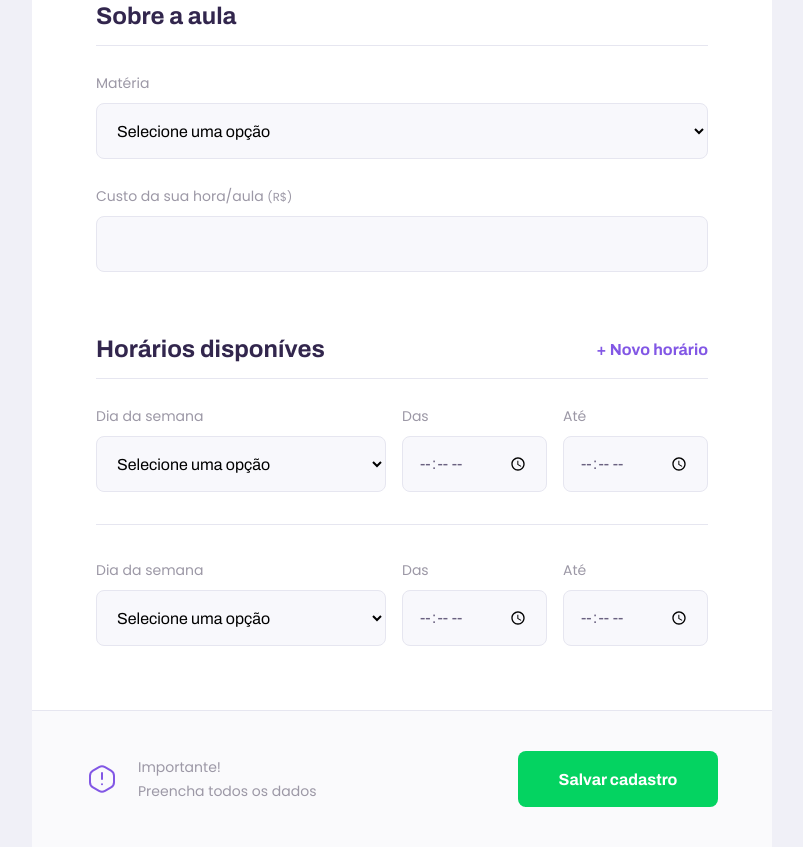
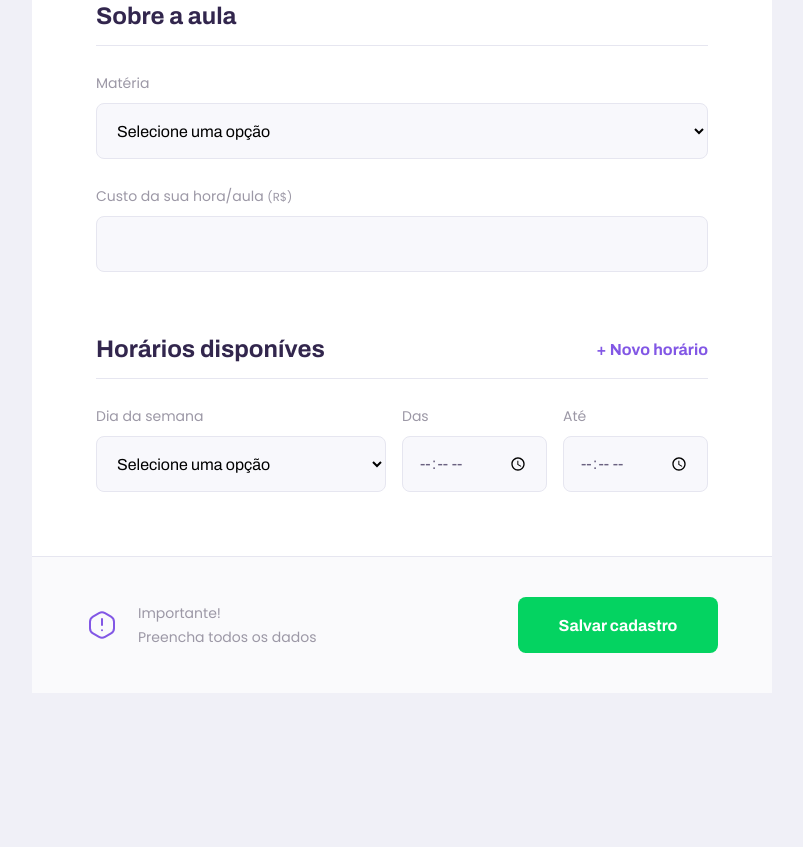
Before and after one commit to lucasdanielgeo/nlw, a plain HTML site: page give-classes.html in a window 1280 px wide. Shown: the part 1034-1881 px from the top of the page, without its empty margins (238-1041 px from the left). After the commit the page ends 1727 px from the top, so only its background shows below. Drawn offline with Linux system fonts and the light colour scheme.

Commit message:
aula3-last-commit

```diff
--- a/give-classes.html
+++ b/give-classes.html
@@ -13,6 +13,8 @@
 
     <link href="https://fonts.googleapis.com/css2?family=Archivo:wght@400;700&amp;family=Poppins:wght@400;600&amp;display=swap" rel="stylesheet">
 
+
+    <script src="/scripts/addField.js" defer></script>
 </head>
 <body id="page-give-classes">
 
@@ -28,7 +30,6 @@
             <div class="header-content">
                 <strong>Que incrível que você quer dar aulas</strong>
                 <p>O primeiro passo, é preencher este formulário de inscrições</p>
-
             </div>
         </header>
 
@@ -61,7 +62,6 @@
 
                 <fieldset>
                     <legend>Sobre a aula</legend>
-
                     <div class="select-block">
                         <label for="subject">Matéria</label>
                         <select name="subject" id="subject" required>
@@ -86,6 +86,7 @@
                         <input name="cost" id="cost" type="number" required>
                     </div>
                 </fieldset>
+
 
                 <fieldset id="schedule-items">
                     <legend>Horários disponíves
@@ -119,32 +120,6 @@
                         </div>
                     </div>
 
-                    <div class="schedule-item">
-
-                        <div class="select-block">
-                            <label for="weekday">Dia da semana</label>
-                            <select name="weekday[]"  required>
-                                <option value="">Selecione uma opção</option>
-                                <option value="0">Domingo</option>
-                                <option value="1">Segunda-feira</option>
-                                <option value="2">Terça-feira</option>
-                                <option value="3">Quarta-feira</option>
-                                <option value="4">Quinta-feira</option>
-                                <option value="5">Sexta-feira</option>
-                                <option value="6">Sábado</option>
-                            </select>
-                        </div>
-
-                        <div class="input-block">
-                            <label for="time_from">Das</label>
-                            <input type="time"  name="time_from[]" required>
-                        </div>
-
-                        <div class="input-block">
-                            <label for="time_to">Até</label>
-                            <input type="time"  name="time_to[]" required>
-                        </div>
-                    </div>
 
                 </fieldset>
             </form>
--- /dev/null
+++ b/scripts/addField.js
@@ -0,0 +1,24 @@
+// Procurar o botão
+document.querySelector("#add-time")
+//Quando clicar no botão
+.addEventListener('click', cloneField)
+
+
+//Executar uma ação
+function cloneField(){
+    // Duplicar os campos
+    const newFieldContainer = document.querySelector('.schedule-item').cloneNode(true)
+
+    // Limpar os campos. Quais campos?
+    const fields = newFieldContainer.querySelectorAll('input')
+
+    // Para cada campo, limpar
+    fields.forEach(function(field){
+        // Pegar o field do momento
+        field.value=""
+    })
+
+    // Colocar na página: Onde?
+    document.querySelector('#schedule-items').appendChild(newFieldContainer)
+
+}
```
